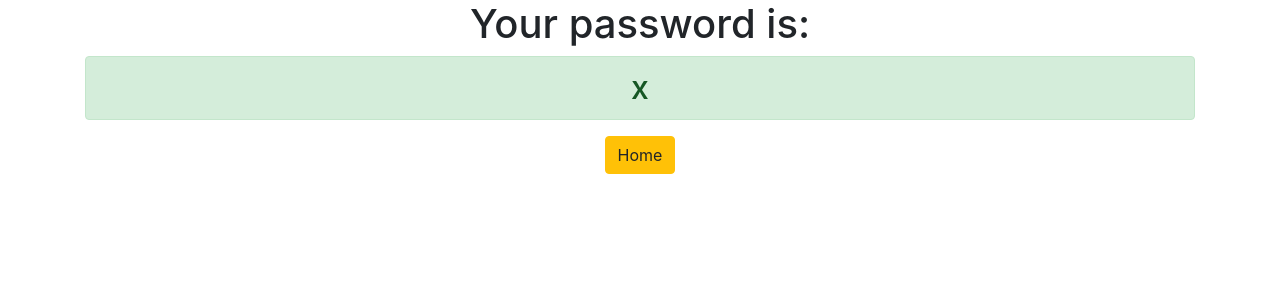
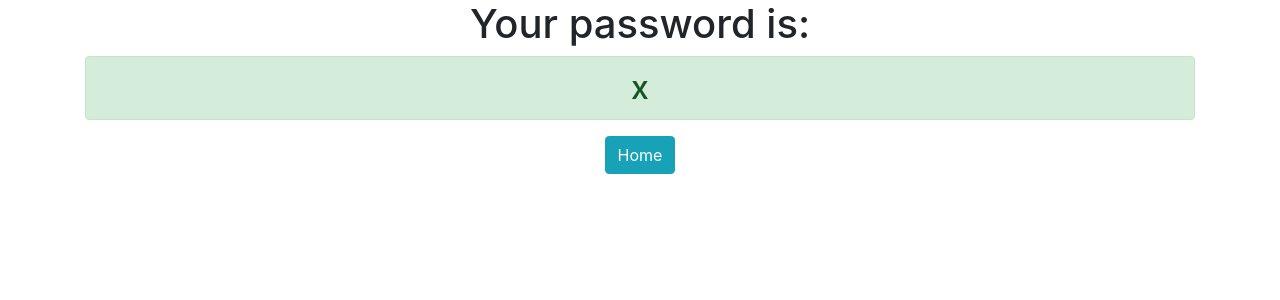
Before and after one commit to boseg-dev/django3-password-generator, a Django app: template generator/templates/generator/password.html in a window 1280 px wide. Shown: the top 300 px of the page. Run offline with Django 3.2, Linux system fonts and the light colour scheme; the template is opened without the code that fills it: most values are stand-ins (such as "Sample title", 1, 10 or a date in 2020).

Commit message:
I made some tweaks

```diff
--- a/generator/templates/generator/password.html
+++ b/generator/templates/generator/password.html
@@ -3,5 +3,5 @@
 <div class="container text-center">
   <h1>Your password is:</h1>
   <h2 class="alert alert-success">{{ password }}</h2>
-  <a href="{% url 'home' %}" class="btn btn-warning">Home</a>
+  <a href="{% url 'home' %}" class="btn btn-info">Home</a>
 </div>
--- a/password_generator/settings.py
+++ b/password_generator/settings.py
@@ -20,7 +20,7 @@ BASE_DIR = Path(__file__).resolve().parent.parent
 # See https://docs.djangoproject.com/en/3.2/howto/deployment/checklist/
 
 # SECURITY WARNING: keep the secret key used in production secret!
-SECRET_KEY = 'django-insecure-es-b#6dn6g_$%au9_4@t!evbgtak4pzmluac2n2@s%_9%@n(v-'
+SECRET_KEY = 'GOURAVdjango-insecure-es-b#6dn6g_$%au9_4@t!evbgtak4pzmluac2n2@s%_9%@n(v-'
 
 # SECURITY WARNING: don't run with debug turned on in production!
 DEBUG = True
```
